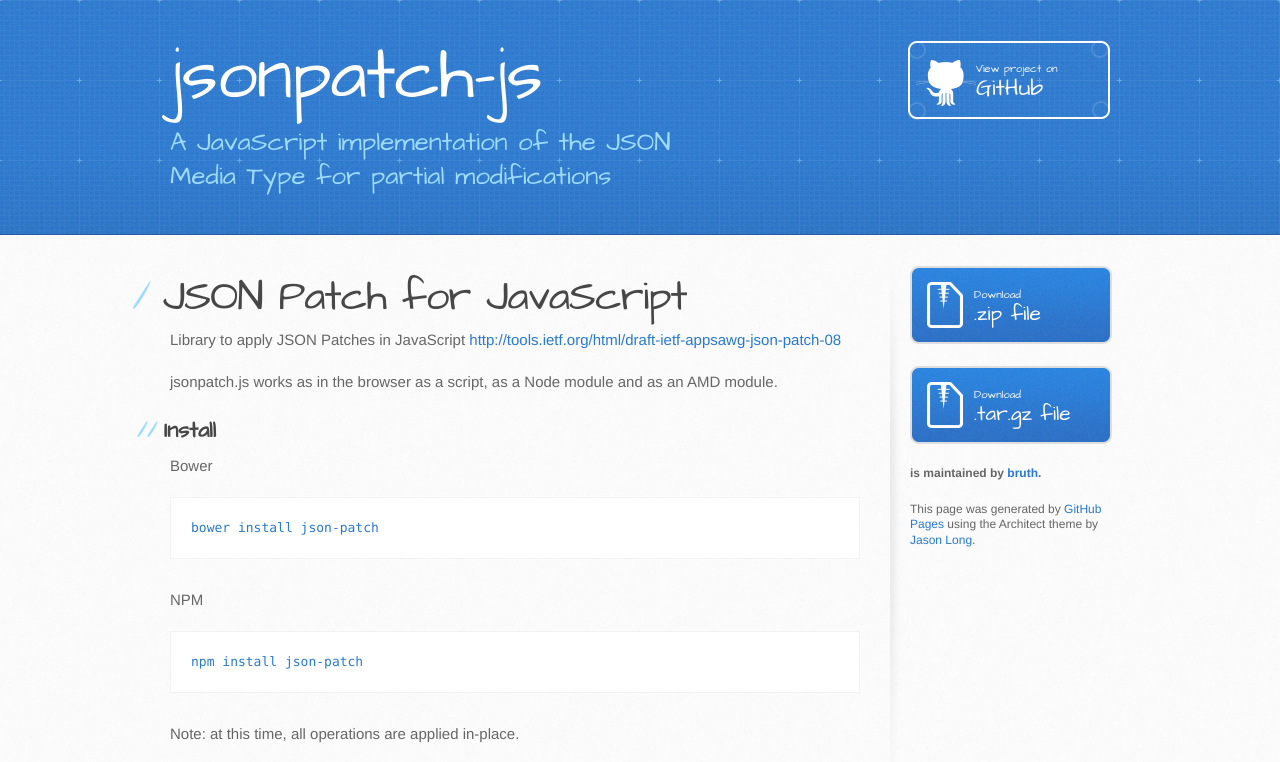
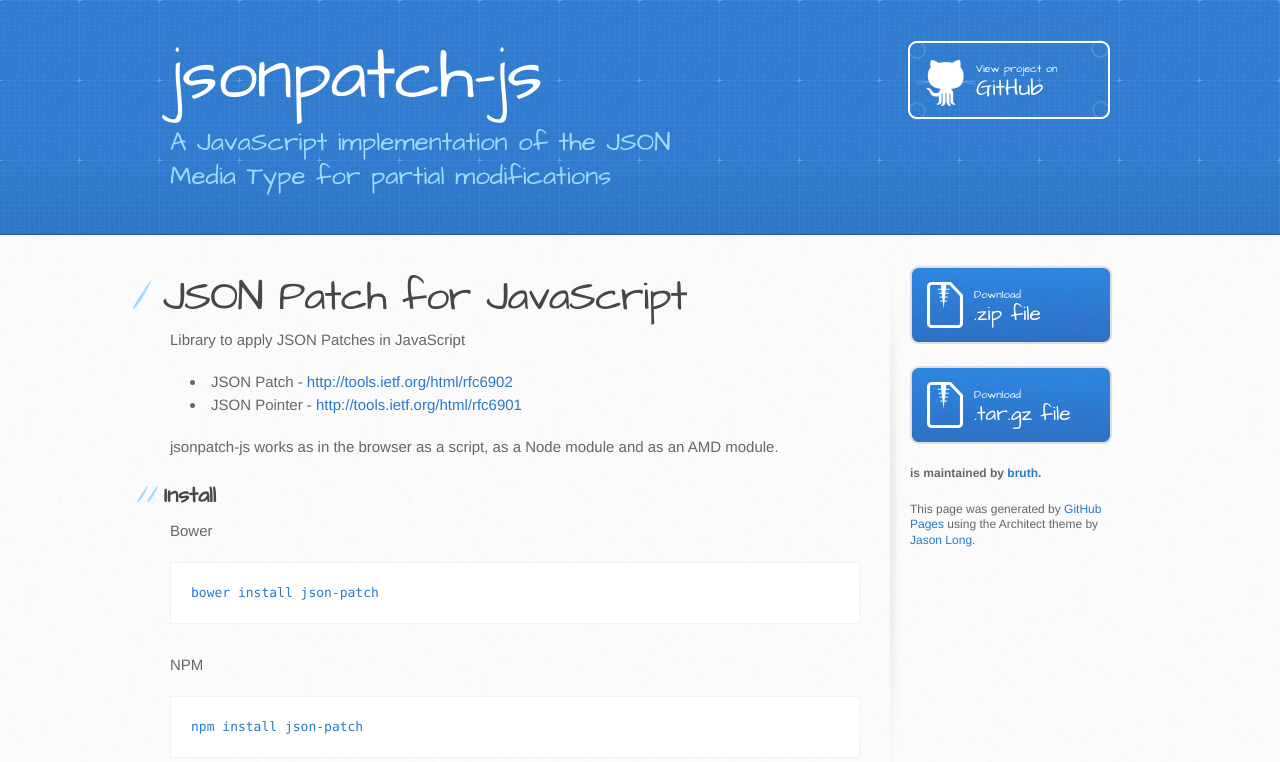
Before and after one commit to bruth/jsonpatch-js, a plain HTML site: page index.html in a window 1280 px wide. Shown: the top 762 px of the page. Drawn offline with Linux system fonts and the light colour scheme.

```diff
--- a/index.html
+++ b/index.html
@@ -30,10 +30,14 @@
         <section id="main-content">
           <h1>JSON Patch for JavaScript</h1>
 
-<p>Library to apply JSON Patches in JavaScript
-<a href="http://tools.ietf.org/html/draft-ietf-appsawg-json-patch-08">http://tools.ietf.org/html/draft-ietf-appsawg-json-patch-08</a></p>
+<p>Library to apply JSON Patches in JavaScript</p>
 
-<p>jsonpatch.js works as in the browser as a script, as a Node module and as an
+<ul>
+<li>JSON Patch - <a href="http://tools.ietf.org/html/rfc6902">http://tools.ietf.org/html/rfc6902</a>
+</li>
+<li>JSON Pointer - <a href="http://tools.ietf.org/html/rfc6901">http://tools.ietf.org/html/rfc6901</a>
+</li>
+</ul><p>jsonpatch-js works as in the browser as a script, as a Node module and as an
 AMD module.</p>
 
 <h2>Install</h2>
```
Also changed, not shown: params.json (+1 -1 lines).
